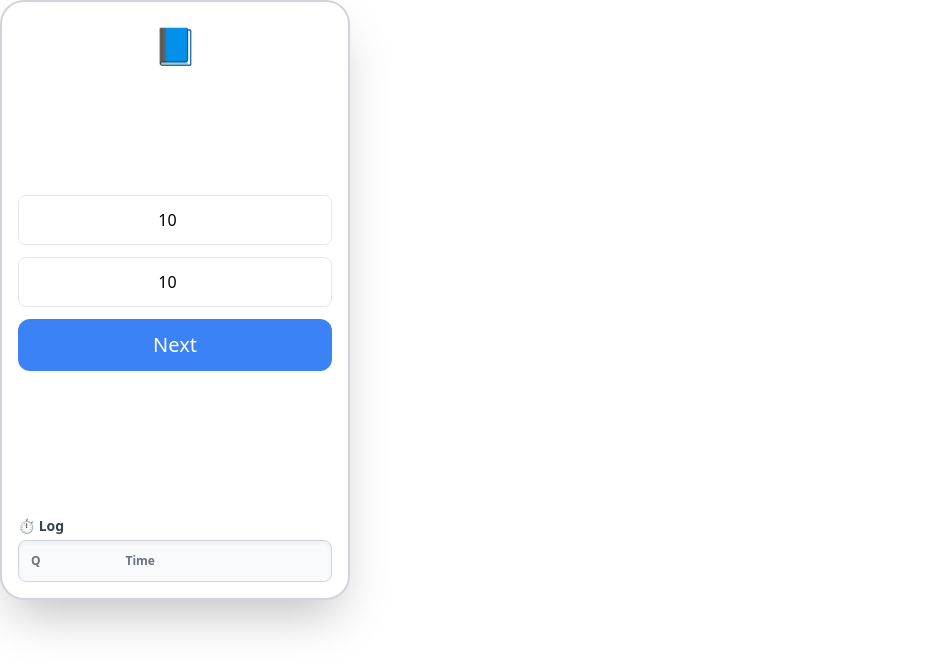
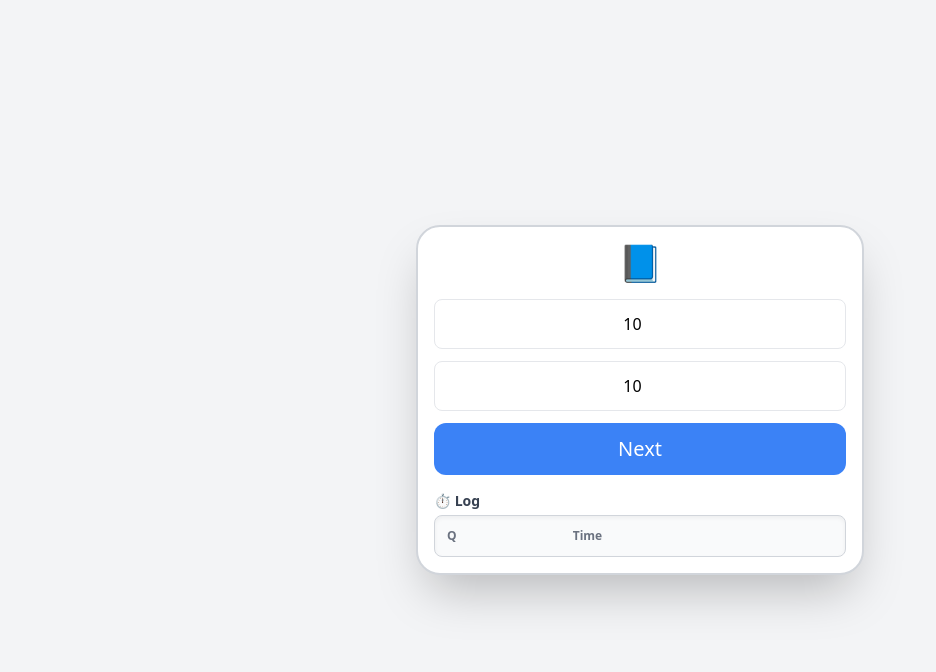
Before and after one commit to AbinsEagle/PMP-exam-timer, a React (Create React App) app: page / in a window 1280 px wide. Shown: the top 672 px of the page, without its empty margins (0-936 px from the left). Built offline with nearby package versions, Linux system fonts and the light colour scheme.

Commit message:
Update ExamTimerApp.jsx
polish with dynamic resizing

```diff
--- a/src/ExamTimerApp.jsx
+++ b/src/ExamTimerApp.jsx
@@ -91,8 +91,9 @@ export default function ExamTimerApp() {
   const timeProgress = (totalTime - timeLeft) / totalTime * 100;
 
   return (
-    <div className="p-4 w-[350px] h-[600px] bg-white border-2 border-gray-300 rounded-3xl shadow-2xl flex flex-col justify-between items-center font-sans">
-      <h1 className="text-4xl text-blue-600 font-bold mt-2">📘</h1>
+    <div className="min-h-screen w-full flex flex-col items-center justify-center bg-gray-100 p-4">
+      <div className="w-full max-w-md bg-white border-2 border-gray-300 rounded-3xl shadow-2xl p-4 flex flex-col items-center font-sans">
+        <h1 className="text-4xl text-blue-600 font-bold mb-4">📘</h1>
         {!settingsSubmitted ? (
           <form className="space-y-3 w-full" onSubmit={handleSettingsSubmit}>
             <input
@@ -121,7 +122,7 @@ export default function ExamTimerApp() {
           renderReport()
         ) : (
           <div className="w-full text-center">
-          <div className="grid grid-cols-2 gap-2 mb-2 text-xs">
+            <div className="grid grid-cols-2 gap-2 mb-4 text-xs">
               <div>
                 <div className="mb-1 font-semibold">✅ {progressValue.toFixed(0)}% Complete</div>
                 <progress value={progressValue} max="100" className="w-full h-2" />
@@ -161,5 +162,6 @@ export default function ExamTimerApp() {
           </div>
         </div>
       </div>
+    </div>
   );
 }
```
Lines whose indentation alone changed are shown as unchanged.
